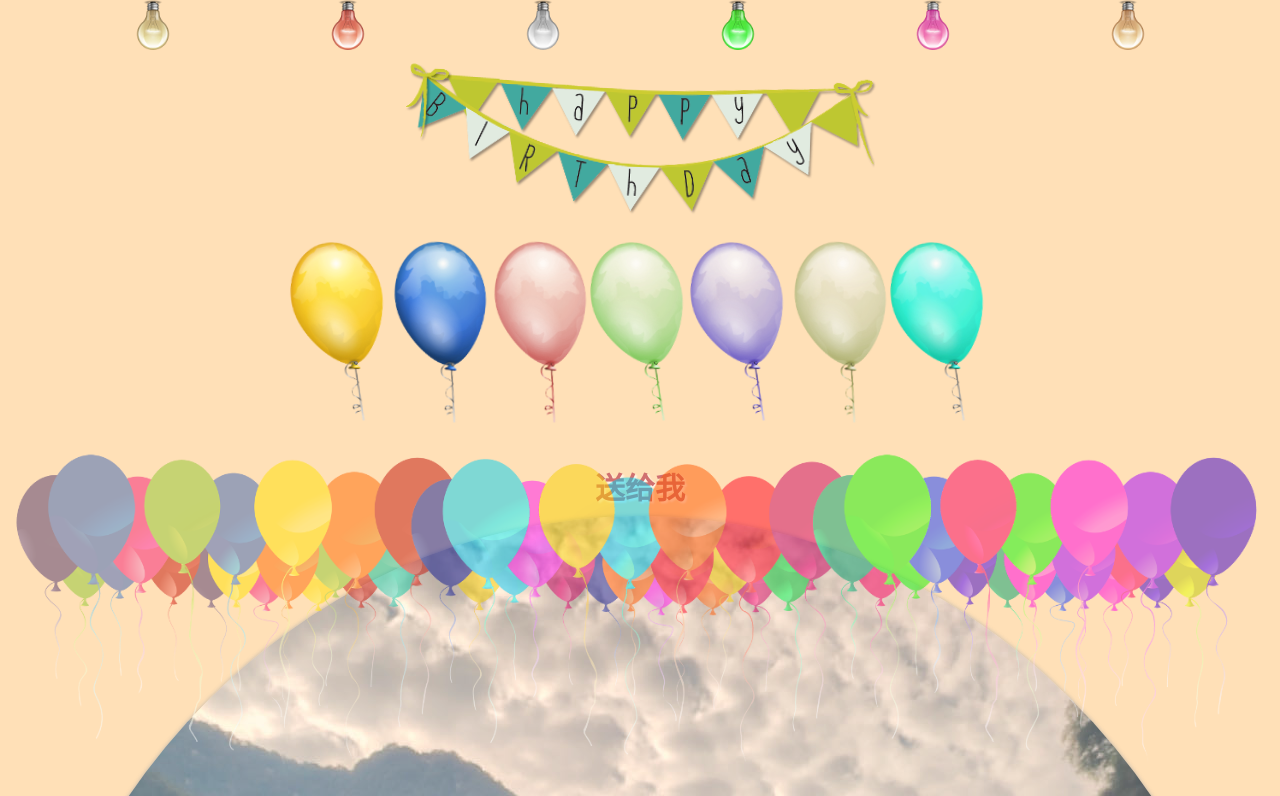
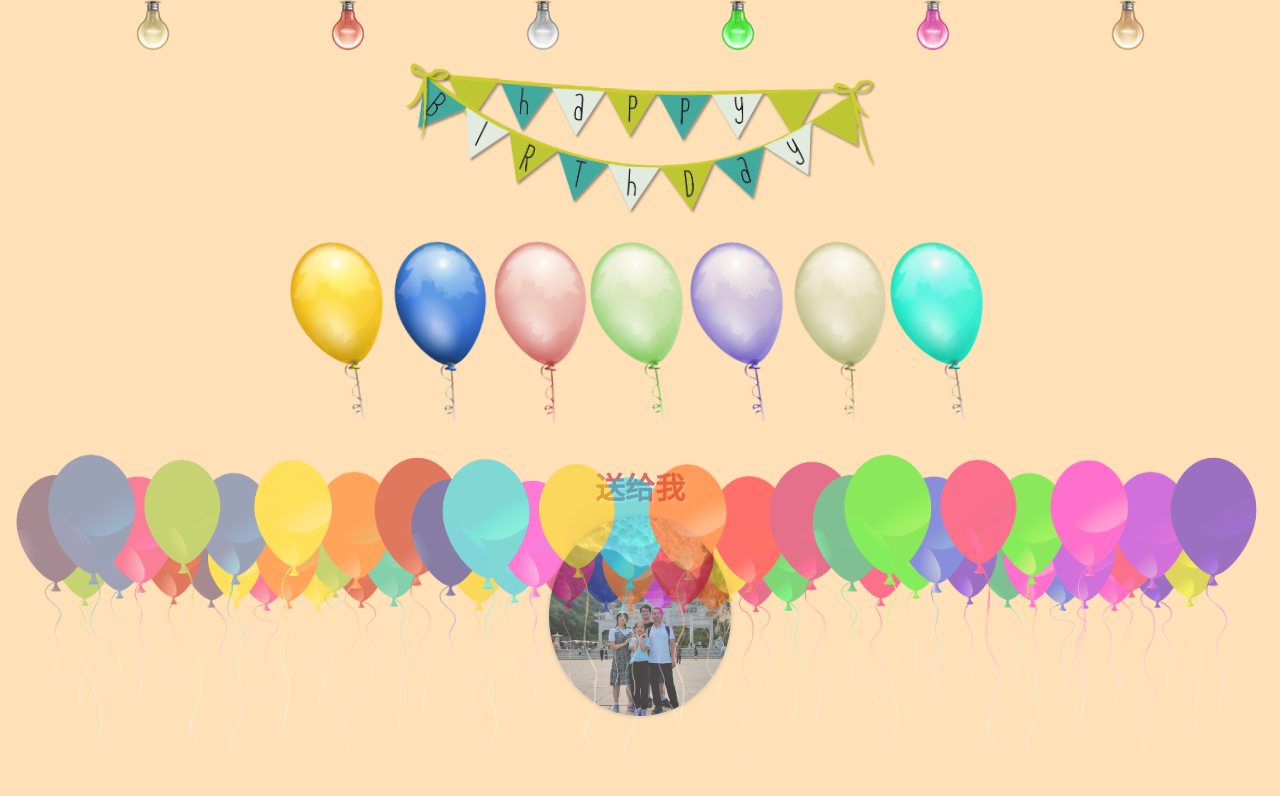
Before and after one commit to Lattice-zjj/birthday, a plain HTML site: page index.html in a window 1280 px wide. Both pictures are taken after a click on the button "开始". Shown: the top 796 px of the page. Drawn offline with Linux system fonts and the light colour scheme.

Commit message:
change some height to

```diff
--- a/assets/stylesheet.css
+++ b/assets/stylesheet.css
@@ -1292,8 +1292,8 @@ audio {
 }
 .message p img{
 	display: block;
-	max-width: 100%;
-	max-height: 40vx;
+	max-width: 90%;
+	max-height: 200px;
 	margin: 5px auto;
 	border-radius: 50%;
 	box-shadow: #aaa 0 0 4px;
```
